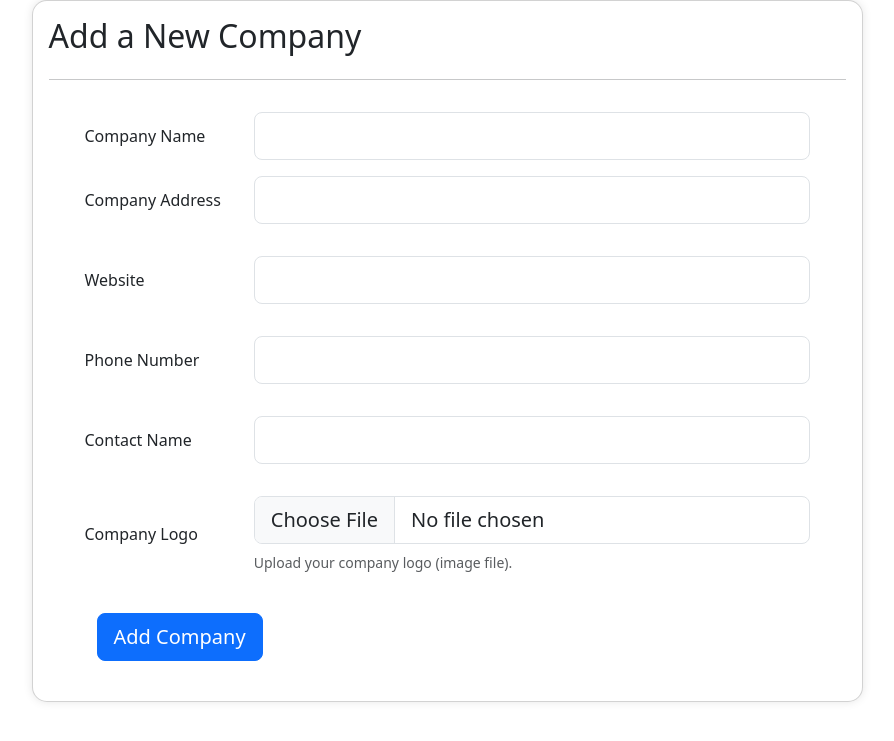
After one commit to frank1176/aws-assignment, a Flask app: page /AddCompany in a window 1280 px wide. The commit adds this page. Shown: the top 741 px of the page, without its empty margins (193-1087 px from the left). Run offline with Flask 3, Linux system fonts and the light colour scheme; some libraries are stand-ins or nearby versions.

Commit message:
update add company

```diff
--- a/app.py
+++ b/app.py
@@ -33,6 +33,7 @@ def signin():
 @app.route('/SubmitInternshipForm', methods=['GET', 'POST'])
 def SubmitForm():
     return render_template('SubmitInternshipForm.html')
+
 
 @app.route('/submitform', methods=['POST'])
 def submit_form():
@@ -76,7 +77,96 @@ def submit_form():
     # Render the form page. You can also return a template if you have one.
     return render_template('SubmitInternshipForm.html')  # Replace with your template name
 
+if __name__ == '__main__':
+    app.run(host='0.0.0.0', port=80, debug=True)
 
+app = Flask(__name__,static_folder='static')
+
+bucket = custombucket
+region = customregion
+
+db_conn = connections.Connection(
+    host=customhost,
+    port=3306,
+    user=customuser,
+    password=custompass,
+    db=customdb
+
+)
+
+output = {}
+table = 'submit-company'
+
+
+@app.route('/', methods=['GET', 'POST'])
+def admin():
+    return render_template('Admin.html')
+
+@app.route('/SignIn', methods=['GET', 'POST'])
+def signin():
+    return render_template('SignIn.html')
+
+@app.route('/AddCompany', methods=['GET', 'POST'])
+def AddCompany():
+    return render_template('AddCompany.html')
+
+@app.route('/submit-company', methods=['POST'])
+def company():
+    try:
+        if request.method == 'POST':
+            company_name = request.form['company_name']
+            company_address = request.form['company_address']
+            company_website = request.form['company_website']
+            company_phone = request.form['company_phone']
+            contact_name = request.form['contact_name']
+            company_logo = request.files['company_logo']
+
+            if not company_name or not company_address:
+                flash('Company Name and Address are required fields.', 'error')
+                return redirect(url_for('index'))
+
+            # Store unique filenames
+            unique_file_names = []
+            s3 = boto3.resource('s3')
+
+            for file in company_logo:
+                if file.filename != '':
+                    # Generate a unique filename
+                    unique_filename = str(uuid.uuid4())[:8] + '_' + secure_filename(file.filename)
+
+                    # Upload to S3
+                    s3.Bucket(custombucket).put_object(Key=unique_filename, Body=file)
+
+                    # Appending unique filename to the list
+                    unique_file_names.append(unique_filename)
+
+            # Convert list of filenames to a comma-separated string
+            file_names_string = ",".join(unique_file_names)
+
+            # Modify the insert SQL to include the new column for file names
+            insert_sql = "INSERT INTO submit_company (company_name, company_address, company_website, company_phone, contact_name, company_logo) VALUES (%s, %s, %s, %s, %s, %s)"
+
+            cursor = db_conn.cursor()
+            try:
+                cursor.execute(insert_sql, (company_name, company_address, company_website, company_phone, contact_name, file_names_string))
+                db_conn.commit()
+            except Exception as e:
+                db_conn.rollback()
+                flash('Error: Could not save company information. Please try again later.', 'error')
+                print("Database Error:", str(e))
+            finally:
+                cursor.close()
+
+            flash('Company information submitted successfully!', 'success')
+
+        # Redirect to a thank-you page or any other page you prefer
+        return redirect(url_for('Admin.html'))
+    except Exception as e:
+        flash('An error occurred. Please try again later.', 'error')
+        print("Error:", str(e))
+
+    # Render the form page if there is a GET request
+    return render_template('submit_company.html')
 
 if __name__ == '__main__':
     app.run(host='0.0.0.0', port=80, debug=True)
--- /dev/null
+++ b/templates/AddCompany.html
@@ -0,0 +1,108 @@
+<!DOCTYPE html>
+<html>
+<head>
+	<title>Add Employee Information</title>
+	<link href="https://cdn.jsdelivr.net/npm/bootstrap@5.3.2/dist/css/bootstrap.min.css" rel="stylesheet" integrity="sha384-T3c6CoIi6uLrA9TneNEoa7RxnatzjcDSCmG1MXxSR1GAsXEV/Dwwykc2MPK8M2HN" crossorigin="anonymous">
+</head>
+<body>
+
+	<div class="container h-100">
+		<div class="row d-flex justify-content-center align-items-center h-100">
+		  <div class="col-xl-9">
+
+
+	  <!-- Existing Job Application Form (You can keep this part for job applications) -->
+
+			<!-- Add a shadow to the card -->
+			<div class="card" style="border-radius: 15px; box-shadow: 0px 0px 10px rgba(0, 0, 0, 0.1);">
+
+			  <div class="card-body rounded-xl">
+
+				<!-- New Company Form -->
+				<form action="/submit-company" method="post" enctype="multipart/form-data">
+				  <h2 class="mb-4">Add a New Company</h2>
+				  <hr class="mx-n3">
+				  <!-- Company Name -->
+				  <div class="row align-items-center pt-3">
+					<div class="col-md-3 ps-5">
+					  <h6 class="mb-0">Company Name</h6>
+					</div>
+					<div class="col-md-9 pe-5">
+					  <input type="text" class="form-control form-control-lg" name="company_name" required />
+					</div>
+				  </div>
+
+				  <!-- Company Address -->
+				  <div class="row align-items-center py-3">
+					<div class="col-md-3 ps-5">
+					  <h6 class="mb-0">Company Address</h6>
+					</div>
+					<div class="col-md-9 pe-5">
+					  <input type="text" class="form-control form-control-lg" name="company_address" required />
+					</div>
+				  </div>
+
+				  <!-- Website -->
+				  <div class="row align-items-center py-3">
+					<div class="col-md-3 ps-5">
+					  <h6 class="mb-0">Website</h6>
+					</div>
+					<div class="col-md-9 pe-5">
+					  <input type="text" class="form-control form-control-lg" name="company_website" />
+					</div>
+				  </div>
+
+				  <!-- Phone Number -->
+				  <div class="row align-items-center py-3">
+					<div class="col-md-3 ps-5">
+					  <h6 class="mb-0">Phone Number</h6>
+					</div>
+					<div class="col-md-9 pe-5">
+					  <input type="tel" class="form-control form-control-lg" name="company_phone" />
+					</div>
+				  </div>
+
+				  <!-- Contact Name -->
+				  <div class="row align-items-center py-3">
+					<div class="col-md-3 ps-5">
+					  <h6 class="mb-0">Contact Name</h6>
+					</div>
+					<div class="col-md-9 pe-5">
+					  <input type="text" class="form-control form-control-lg" name="contact_name" />
+					</div>
+				  </div>
+
+				  <!-- Company Logo (Image Upload) -->
+				  <div class="row align-items-center py-3">
+					<div class="col-md-3 ps-5">
+					  <h6 class="mb-0">Company Logo</h6>
+					</div>
+					<div class="col-md-9 pe-5">
+					  <input class="form-control form-control-lg" type="file" name="company_logo" accept="image/*" required />
+					  <div class="small text-muted mt-2">Upload your company logo (image file).</div>
+					</div>
+				  </div>
+
+				  <!-- Submit Button -->
+				  <div class="px-5 py-4">
+					<button type="submit" class="btn btn-primary btn-lg">Add Company</button>
+				  </div>
+				</form>
+				<!-- End of New Company Form -->
+
+
+
+				<!-- ... (existing job application form fields) -->
+
+			  </div>
+			</div>
+
+		  </div>
+		</div>
+	  </div>
+
+
+
+  <script src="https://cdn.jsdelivr.net/npm/bootstrap@5.3.2/dist/js/bootstrap.bundle.min.js" integrity="sha384-C6RzsynM9kWDrMNeT87bh95OGNyZPhcTNXj1NW7RuBCsyN/o0jlpcV8Qyq46cDfL" crossorigin="anonymous"></script>
+  </body>
+</html>
--- a/templates/Admin.html
+++ b/templates/Admin.html
@@ -62,7 +62,7 @@
                     </a>
                 </li>
                 <li>
-                    <a href="#"
+                    <a href="{{ url_for('AddCompany') }}"
                         class="flex items-center p-2 text-gray-900 rounded-lg dark:text-white hover:bg-gray-100 dark:hover:bg-gray-700 group">
                         <svg class="w-5 h-5 text-gray-500 transition duration-75 dark:text-gray-400 group-hover:text-gray-900 dark:group-hover:text-white"
                             aria-hidden="true" xmlns="http://www.w3.org/2000/svg" fill="currentColor"
--- a/templates/Home.html
+++ b/templates/Home.html
@@ -49,7 +49,7 @@
                                 class="block py-2 pl-3 pr-4 text-gray-900 rounded hover:bg-gray-100 md:hover:bg-transparent md:border-0 md:hover:text-blue-700 md:p-0 dark:text-white md:dark:hover:text-blue-500 dark:hover:bg-gray-700 dark:hover:text-white md:dark:hover:bg-transparent">Form</a>
                         </li>
                         <li>
-                            <a href="SubmitInternshipForm.html"
+                            <a href="{{ url_for('SubmitForm') }}"
                                 class="block py-2 pl-3 pr-4 text-gray-900 rounded hover:bg-gray-100 md:hover:bg-transparent md:border-0 md:hover:text-blue-700 md:p-0 dark:text-white md:dark:hover:text-blue-500 dark:hover:bg-gray-700 dark:hover:text-white md:dark:hover:bg-transparent">History</a>
                         </li>
                     </ul>
```
